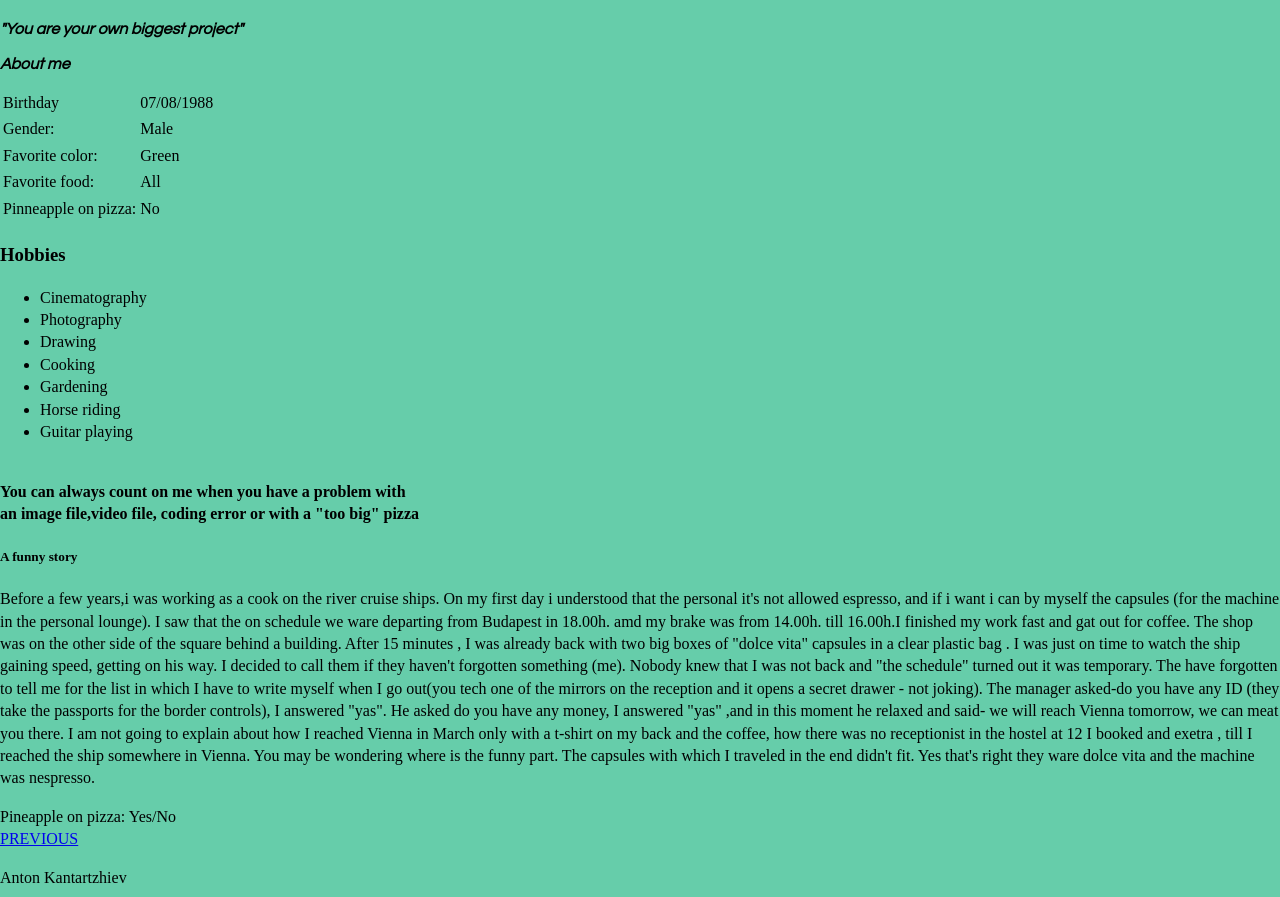
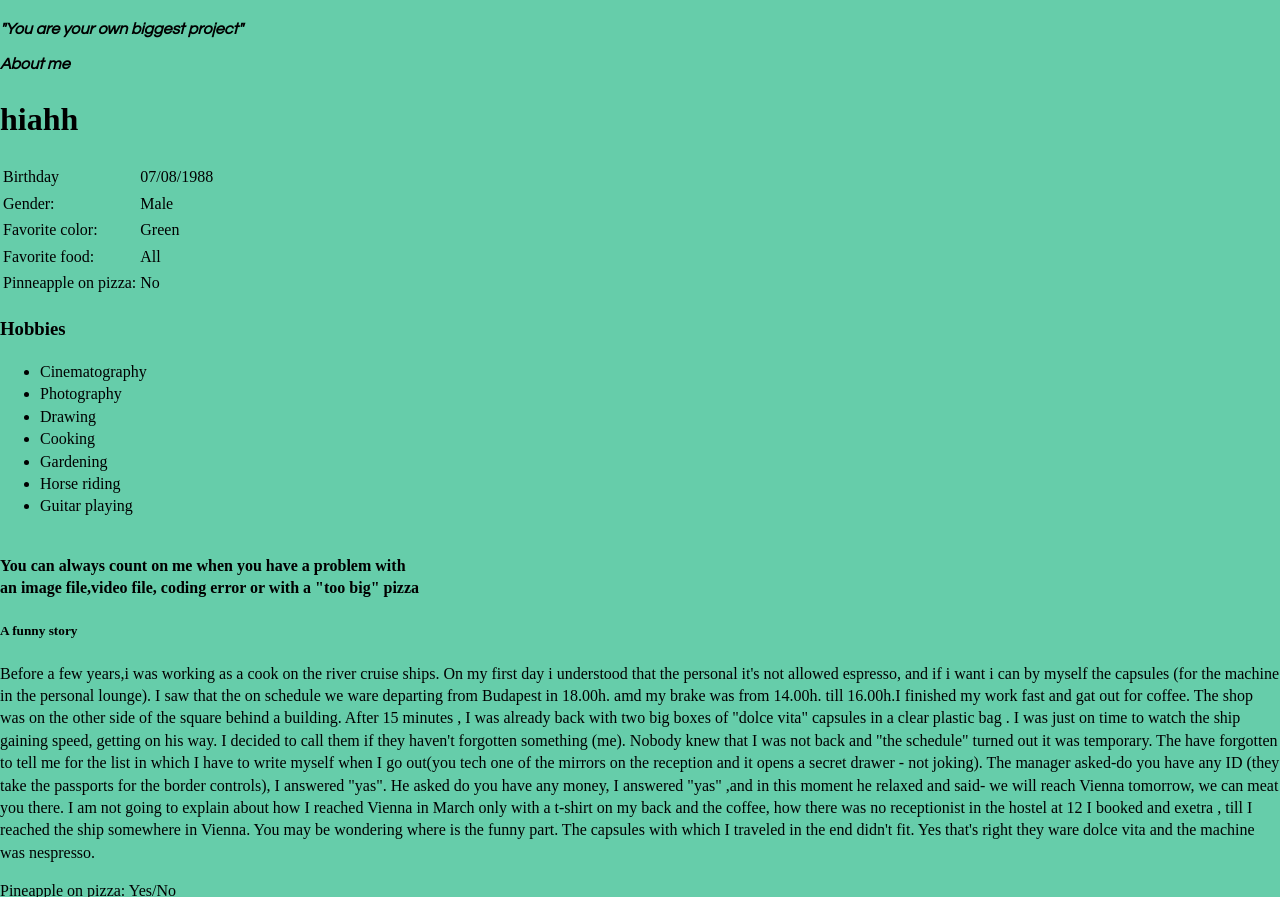
Before and after one commit to AntonKantardzhiev/html-introduction, a plain HTML site: page index.html in a window 1280 px wide. Shown: the part 1517-2414 px from the top of the page. Drawn offline with Linux system fonts and the light colour scheme; a script that the page names is missing.

Commit message:
try for error

```diff
--- a/index.html
+++ b/index.html
@@ -30,6 +30,7 @@
   <h2>"You are your own biggest project"</h2>
 
   <h2> About me</h2>
+<h1>hiahh</h1>
 
   <table>
     <tr>
```
